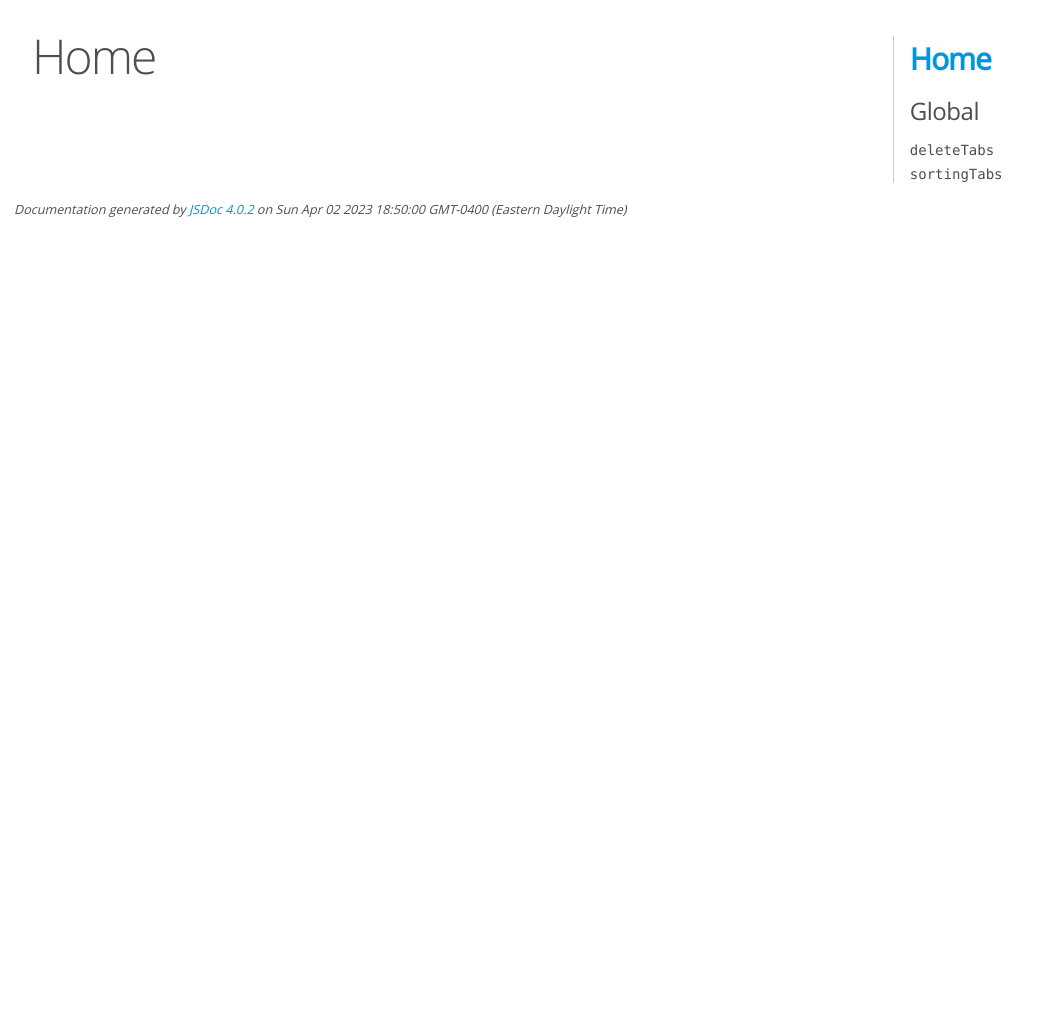
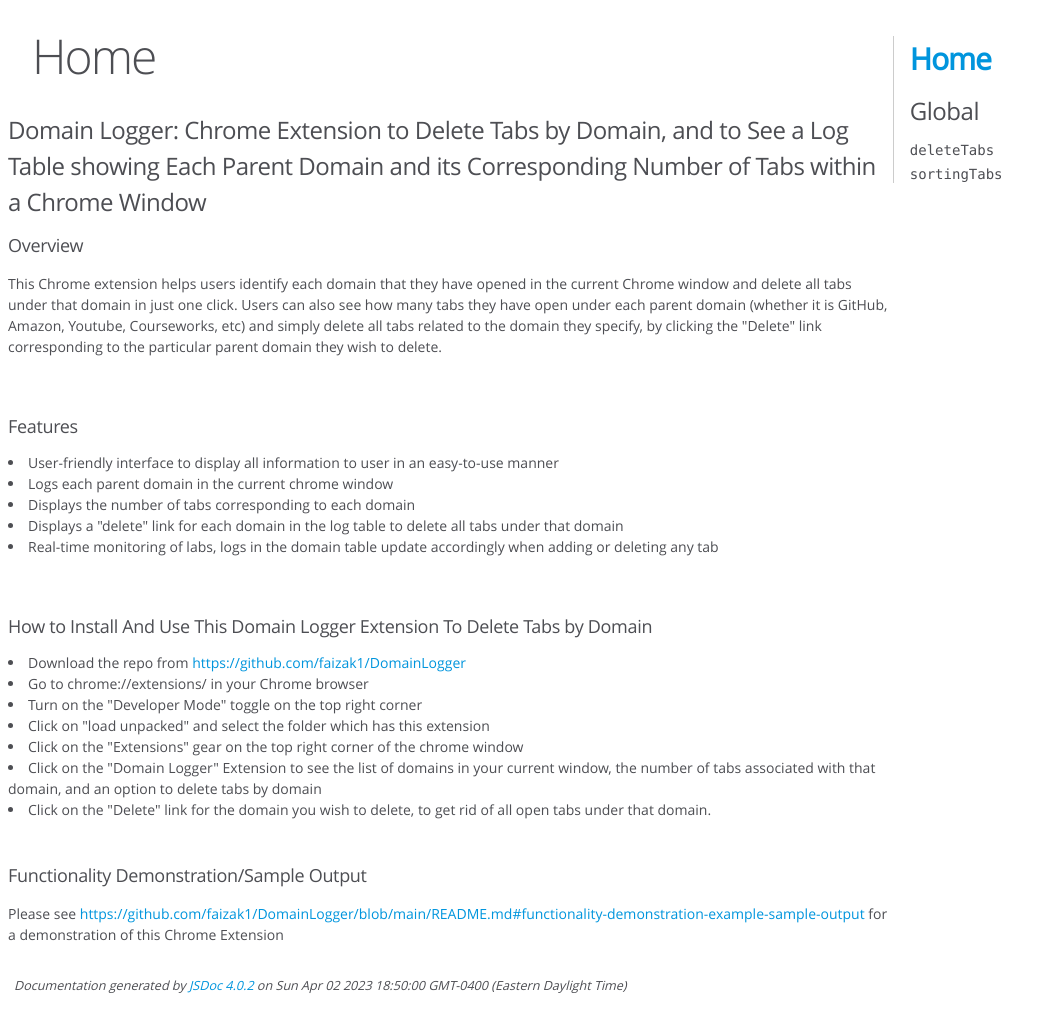
Before and after one commit to faizak1/DomainLogger, a browser extension: page docs/index.html in a window 1280 px wide. Shown: the whole page, without its empty margins (0-1056 px from the left). Before the commit the page ends 800 px from the top, so only its background shows below. Drawn offline with Linux system fonts and the light colour scheme.

Commit message:
Documentation update for part 2 and 3

```diff
--- a/docs/index.html
+++ b/docs/index.html
@@ -18,20 +18,37 @@
 <div id="main">
 
     <h1 class="page-title">Home</h1>
+    <h3> Domain Logger: Chrome Extension to Delete Tabs by Domain, and to See a Log Table showing Each Parent Domain and its Corresponding Number of Tabs within a Chrome Window </h3>
 
+        <h4> Overview </h4>
+        <p>
+            This Chrome extension helps users identify each domain that they have opened in the current Chrome window and delete all tabs under that domain in just one click.
+            Users can also see how many tabs they have open under each parent domain (whether it is GitHub, Amazon, Youtube, Courseworks, etc) and simply delete all tabs related to the domain they specify, by clicking the "Delete" link corresponding to the particular parent domain they wish to delete.
+        </p>
+        <br> </br>
+        <h4> Features </h4>
+            <li> User-friendly interface to display all information to user in an easy-to-use manner </li>
+            <li> Logs each parent domain in the current chrome window </li>
+            <li> Displays the number of tabs corresponding to each domain </li>
+            <li> Displays a "delete" link for each domain in the log table to delete all tabs under that domain </li>
+            <li> Real-time monitoring of labs, logs in the domain table update accordingly when adding or deleting any tab </li>
+        </p>
+        <br> </br>
+        <h4> How to Install And Use This Domain Logger Extension To Delete Tabs by Domain </h4>
+            <li> Download the repo from <a href="https://github.com/faizak1/DomainLogger"> https://github.com/faizak1/DomainLogger</a> </li>
+            <li> Go to chrome://extensions/ in your Chrome browser </li>
+            <li> Turn on the "Developer Mode" toggle on the top right corner </li>
+            <li> Click on "load unpacked" and select the folder which has this extension </li>
+            <li> Click on the "Extensions" gear on the top right corner of the chrome window </li>
+            <li> Click on the "Domain Logger" Extension to see the list of domains in your current window, the number of tabs associated with that domain, and an option to delete tabs by domain</li>
+            <li>  Click on the "Delete" link for the domain you wish to delete, to get rid of all open tabs under that domain.</li>
 
+        <br> </br>
 
-
-
-
-
-
-    <h3> </h3>
-
-
-
-
-
+        <h4> Functionality Demonstration/Sample Output </h4>
+        <p>
+        Please see <a href="https://github.com/faizak1/DomainLogger/blob/main/README.md#functionality-demonstration-example-sample-output">https://github.com/faizak1/DomainLogger/blob/main/README.md#functionality-demonstration-example-sample-output</a> for a demonstration of this Chrome Extension
+        </p>
 
 
 
```
Also changed, not shown: 1 other file.
